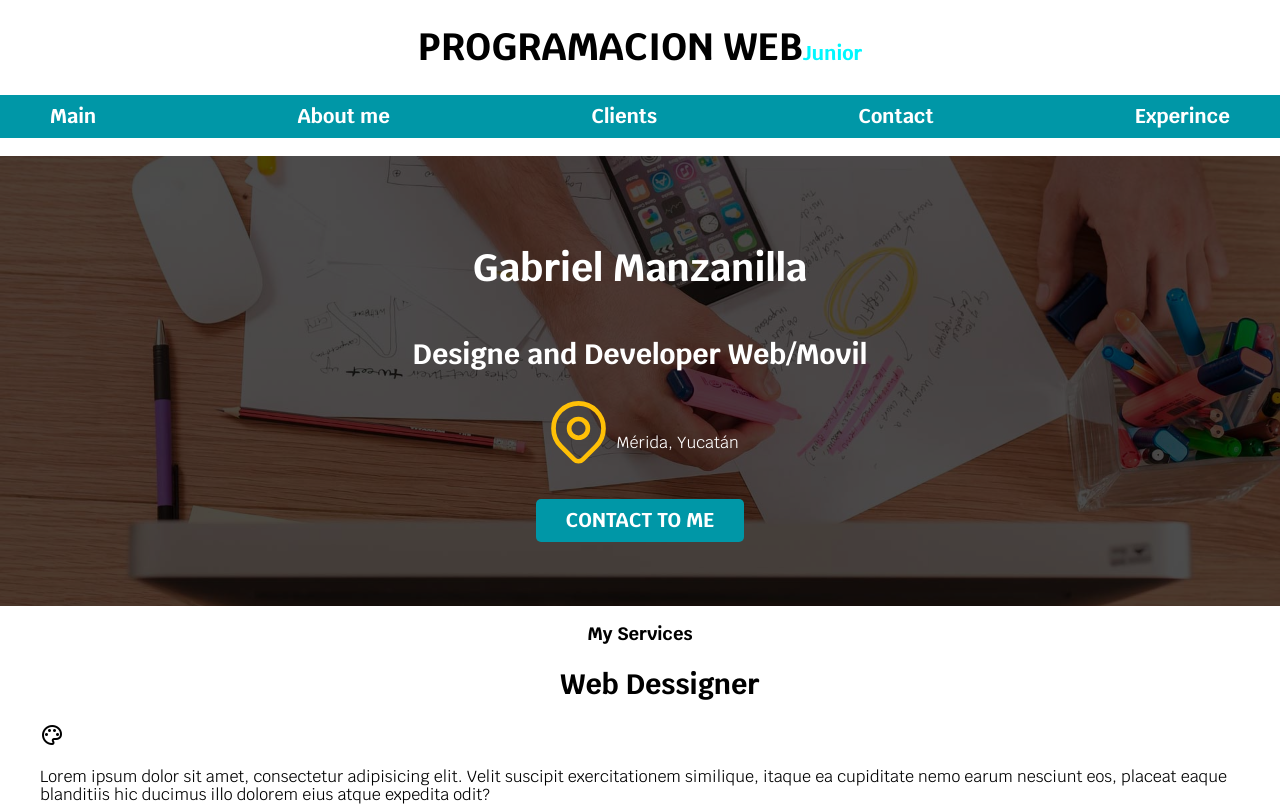
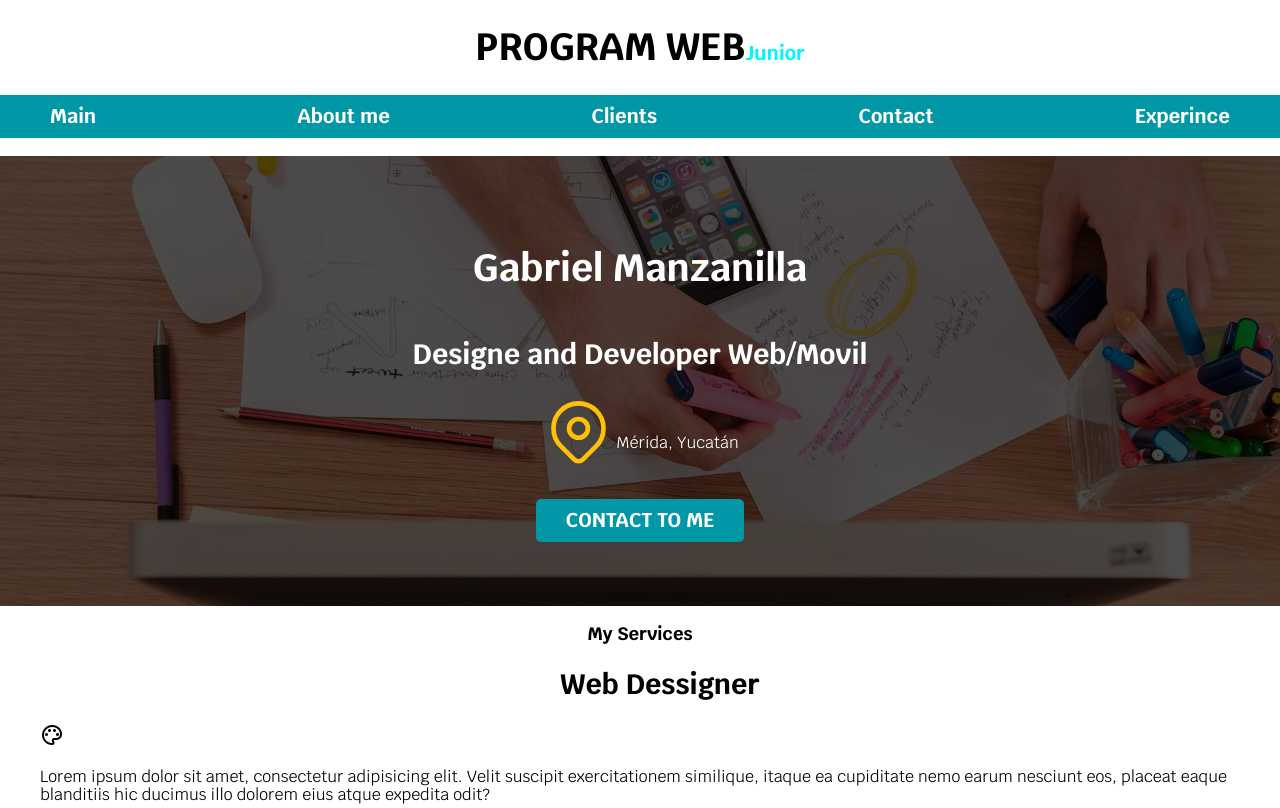
Before and after one commit to GabrielManzanilla/P-Web, a plain HTML site: page first_page/pages/index.html in a window 1280 px wide. Shown: the top 808 px of the page. Drawn offline with nearby package versions, Linux system fonts and the light colour scheme.

```diff
--- a/first_page/pages/index.html
+++ b/first_page/pages/index.html
@@ -26,7 +26,7 @@
 <body>
     <header>
         <div class="presentation">
-            <h1 class="title black">PROGRAMACION WEB<span>Junior</span></h1>
+            <h1 class="title black">PROGRAM WEB<span>Junior</span></h1>
         </div>
         <div class="nav-bg">
             <nav class="main-navigation container">
```
